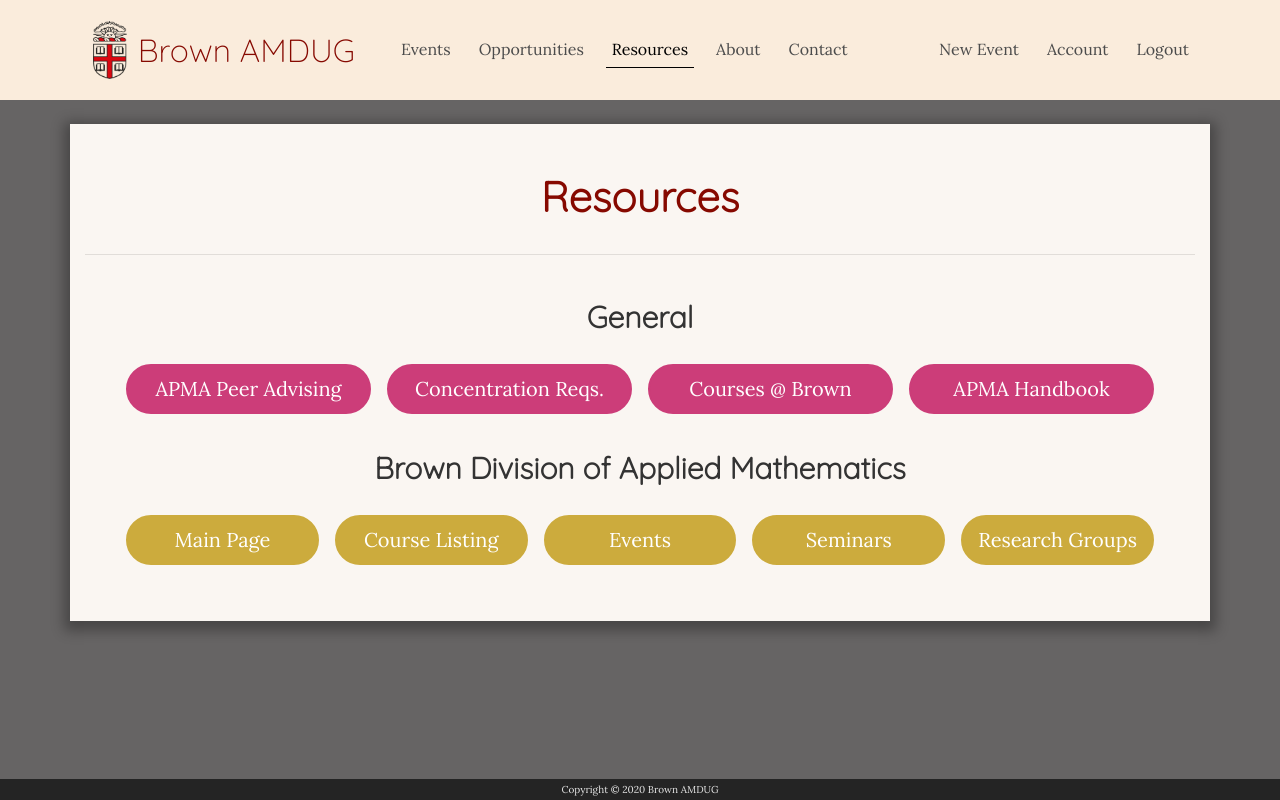
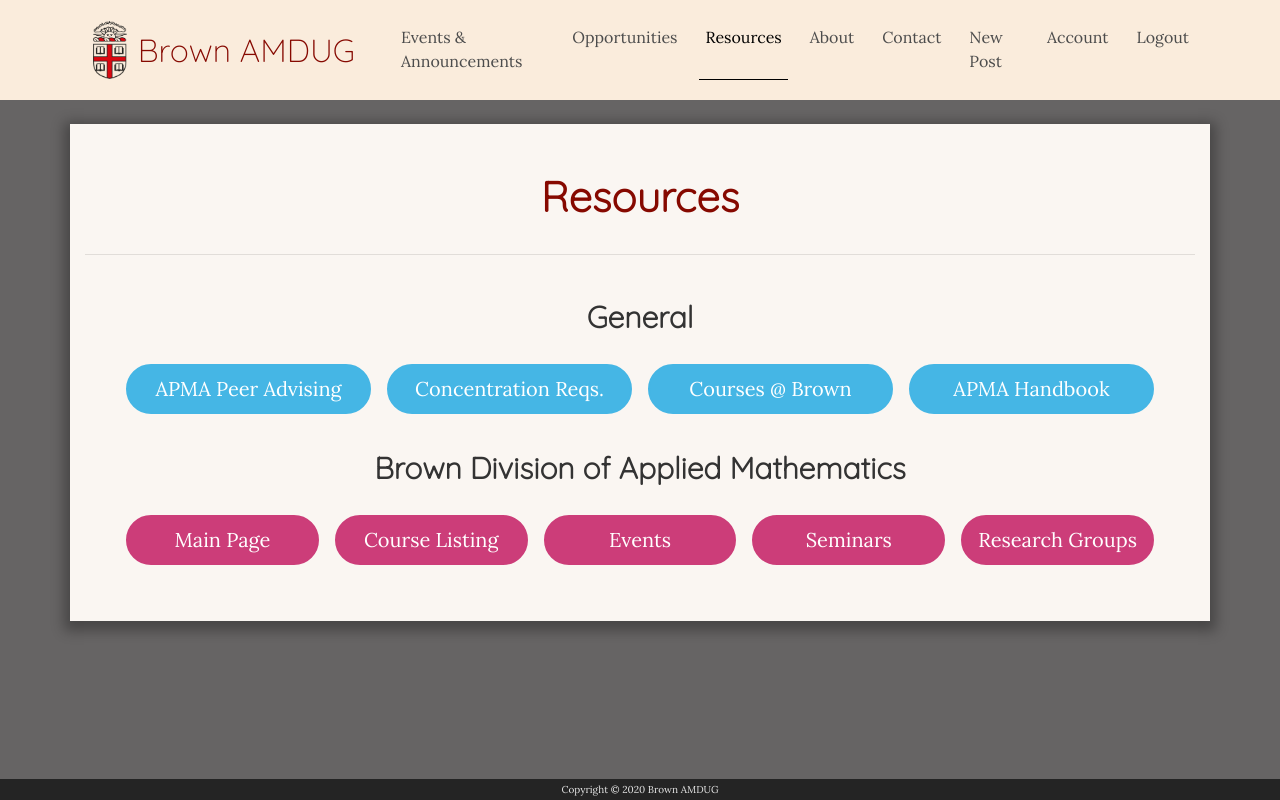
Before and after one commit to AdamWang00/amdug-website, a Flask app: page /resources in a window 1280 px wide. Run offline with Flask 2, Linux system fonts and the light colour scheme; a user stored in the database is signed in; some libraries are stand-ins or nearby versions.

Commit message:
header change

```diff
--- a/website/main/routes.py
+++ b/website/main/routes.py
@@ -21,7 +21,7 @@
 def events():
     page = request.args.get('page', 1, type=int)
     posts = Post.query.order_by(Post.date_posted.desc()).paginate(page=page, per_page=10)
-    return render_template('events.html', title='Upcoming Events', posts=posts)
+    return render_template('events.html', title='Events & Announcements', posts=posts)
 
 
 @main.route("/opportunities")
--- a/website/templates/layout.html
+++ b/website/templates/layout.html
@@ -37,7 +37,7 @@
 				</button>
 				<div class="collapse navbar-collapse" id="navbarToggle">
 					<div class="navbar-nav mr-auto">
-						<a id="events-link" class="nav-item nav-link" href="{{ url_for('main.events') }}">Events</a>
+						<a id="events-link" class="nav-item nav-link" href="{{ url_for('main.events') }}">Events & Announcements</a>
 						<a id="opportunities-link" class="nav-item nav-link" href="{{ url_for('main.opportunities') }}">Opportunities</a>
 						<a id="resources-link" class="nav-item nav-link" href="{{ url_for('main.resources') }}">Resources</a>
 						<a id="about-link" class="nav-item nav-link" href="{{ url_for('main.about') }}">About</a>
@@ -46,7 +46,7 @@
 							function setActiveTitle(title) {
 								const titles = {
 									'About Us':'about-link',
-									'Upcoming Events':'events-link',
+									'Events & Announcements':'events-link',
 									'Opportunities 2020-2021':'opportunities-link',
 									'Resources':'resources-link',
 									'Contact':'contact-link'
@@ -61,7 +61,7 @@
 					</div>
 					<div class="navbar-nav">
 						{% if current_user.is_authenticated %}
-							<a class="nav-item nav-link" href="{{ url_for('posts.new_post') }}">New Event</a>
+							<a class="nav-item nav-link" href="{{ url_for('posts.new_post') }}">New Post</a>
 							<a class="nav-item nav-link" href="{{ url_for('users.account') }}">Account</a>
 							<a class="nav-item nav-link" href="{{ url_for('users.logout') }}">Logout</a>
 						{% endif %}
--- a/website/templates/resources.html
+++ b/website/templates/resources.html
@@ -14,19 +14,19 @@
                 <p class="title-2">General</p>
                 <div class="row resources">
                     <div class="col-xl p-2">
-                        <div class="light-box p-2 red" onclick="window.open('https://www.brown.edu/initiatives/data-science/apma-peer-advising', '_blank');"><p class="lead">APMA Peer Advising</p>
+                        <div class="light-box p-2 blue" onclick="window.open('https://www.brown.edu/initiatives/data-science/apma-peer-advising', '_blank');"><p class="lead">APMA Peer Advising</p>
                         </div>
                     </div>
                     <div class="col-xl p-2">
-                        <div class="light-box p-2 red" onclick="window.open('https://bulletin.brown.edu/the-college/concentrations/', '_blank');"><p class="lead">Concentration Reqs.</p>
+                        <div class="light-box p-2 blue" onclick="window.open('https://bulletin.brown.edu/the-college/concentrations/', '_blank');"><p class="lead">Concentration Reqs.</p>
                         </div>
                     </div>
                     <div class="col-xl p-2">
-                        <div class="light-box p-2 red" onclick="window.open('https://cab.brown.edu/', '_blank');"><p class="lead">Courses @ Brown</p>
+                        <div class="light-box p-2 blue" onclick="window.open('https://cab.brown.edu/', '_blank');"><p class="lead">Courses @ Brown</p>
                         </div>
                     </div>
                     <div class="col-xl p-2">
-                        <div class="light-box p-2 red" onclick="window.open('https://www.brown.edu/academics/applied-mathematics/sites/brown.edu.academics.applied-mathematics/files/uploads/Undergraduate%20Handbook%20March%202020_1.pdf', '_blank');"><p class="lead">APMA Handbook</p>
+                        <div class="light-box p-2 blue" onclick="window.open('https://www.brown.edu/academics/applied-mathematics/sites/brown.edu.academics.applied-mathematics/files/uploads/Undergraduate%20Handbook%20March%202020_1.pdf', '_blank');"><p class="lead">APMA Handbook</p>
                         </div>
                     </div>
                 </div>
@@ -34,23 +34,23 @@
                 <p class="title-2">Brown Division of Applied Mathematics</p>
                 <div class="row resources">
                     <div class="col-xl p-2">
-                        <div class="light-box p-2 yellow" onclick="window.open('https://www.brown.edu/academics/applied-mathematics/', '_blank');"><p class="lead">Main Page</p>
+                        <div class="light-box p-2 red" onclick="window.open('https://www.brown.edu/academics/applied-mathematics/', '_blank');"><p class="lead">Main Page</p>
                         </div>
                     </div>
                     <div class="col-xl p-2">
-                        <div class="light-box p-2 yellow" onclick="window.open('https://www.brown.edu/academics/applied-mathematics/course-catalogue', '_blank');"><p class="lead">Course Listing</p>
+                        <div class="light-box p-2 red" onclick="window.open('https://www.brown.edu/academics/applied-mathematics/course-catalogue', '_blank');"><p class="lead">Course Listing</p>
                         </div>
                     </div>
                     <div class="col-xl p-2">
-                        <div class="light-box p-2 yellow" onclick="window.open('https://www.brown.edu/academics/applied-mathematics/events', '_blank');"><p class="lead">Events</p>
+                        <div class="light-box p-2 red" onclick="window.open('https://www.brown.edu/academics/applied-mathematics/events', '_blank');"><p class="lead">Events</p>
                         </div>
                     </div>
                     <div class="col-xl p-2">
-                        <div class="light-box p-2 yellow" onclick="window.open('https://www.brown.edu/academics/applied-mathematics/seminars', '_blank');"><p class="lead">Seminars</p>
+                        <div class="light-box p-2 red" onclick="window.open('https://www.brown.edu/academics/applied-mathematics/seminars', '_blank');"><p class="lead">Seminars</p>
                         </div>
                     </div>
                     <div class="col-xl p-2">
-                        <div class="light-box p-2 yellow" onclick="window.open('https://www.brown.edu/academics/applied-mathematics/research-groups');"><p class="lead">Research Groups</p>
+                        <div class="light-box p-2 red" onclick="window.open('https://www.brown.edu/academics/applied-mathematics/research-groups');"><p class="lead">Research Groups</p>
                         </div>
                     </div>
                 </div>
```
